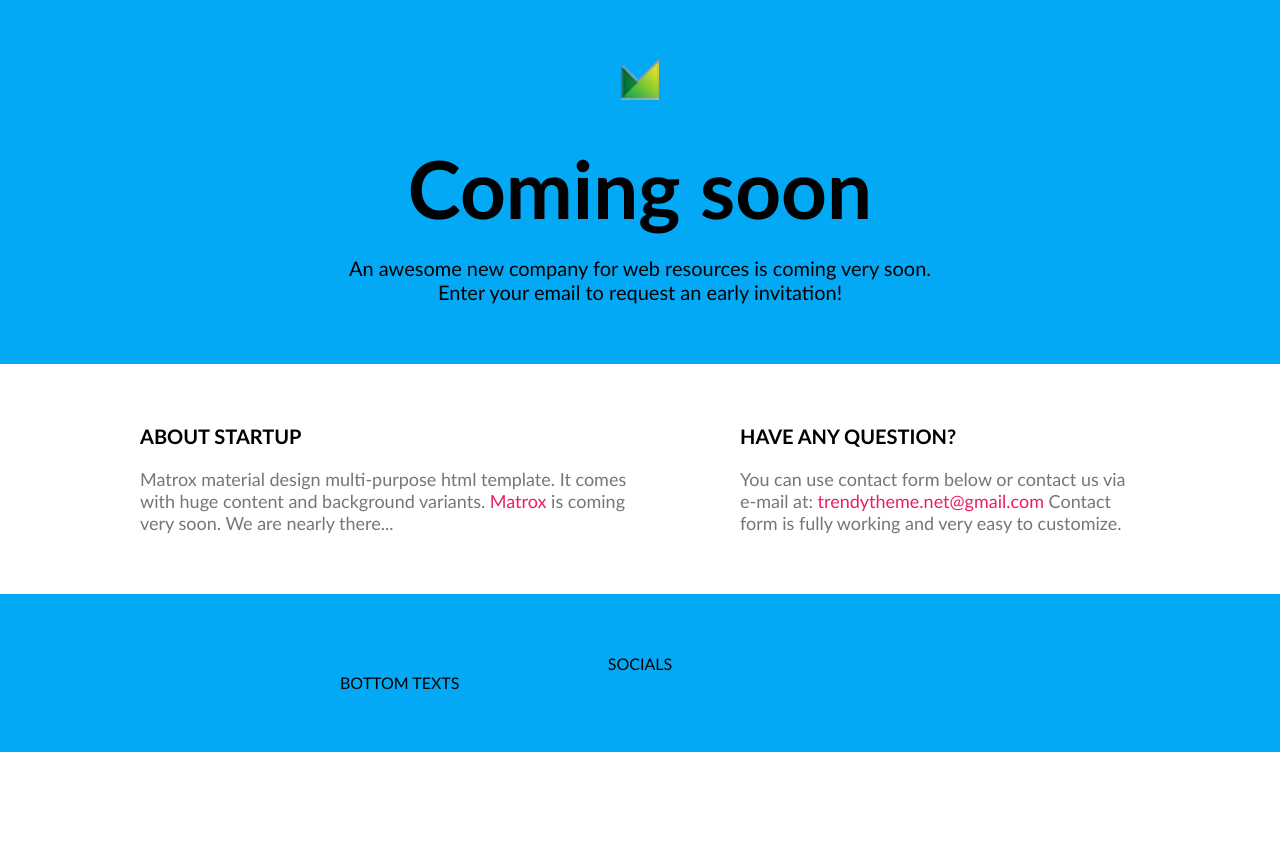
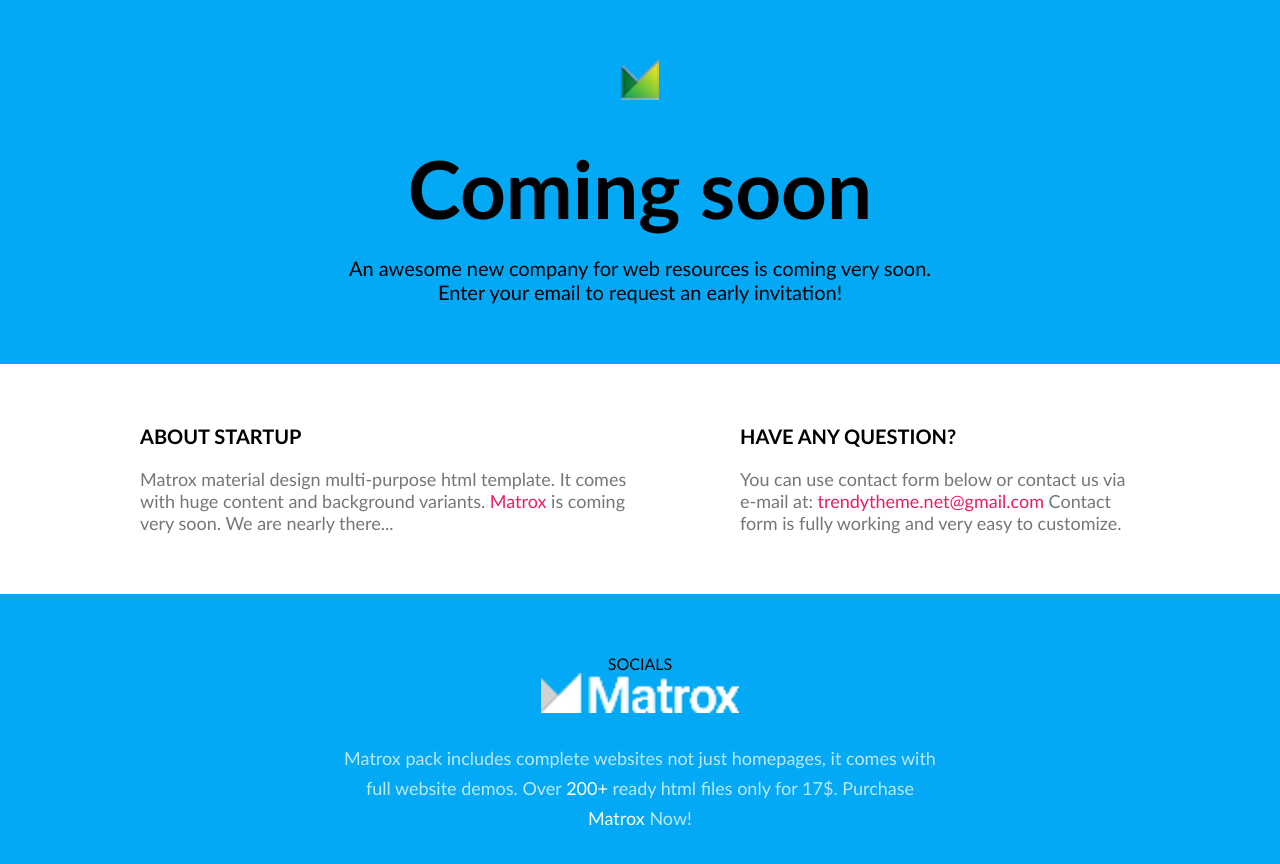
Before and after one commit to SilvijaZ/48-grupe-coming-soon, a website: page index.html in a window 1280 px wide. Before the commit the page ends 800 px from the top, so only its background shows below. Drawn offline with Linux system fonts and the light colour scheme.

Commit message:
Footer bottom content

```diff
--- a/css/main.css
+++ b/css/main.css
@@ -99,9 +99,33 @@
 }
 
 
+/*FOOTER*/
 
+.footer-bottom{
+    text-align: center;
+}
 
-/*FOOTER*/
+footer .logo{
+    height: 40px;
+    margin-bottom: 30px;
+}
+
+footer p{
+    font-size: 18px;
+    line-height: 30px;
+    /*color: #ffffffbb; bb - alpha hex*/
+    color: #fffb;
+}
+
+footer p > a{
+    color: #fff;
+    text-decoration: none;
+}
+
+footer p > a:hover{
+    text-decoration: underline;
+}
+
 
 /*RESPONSIVE*/
 
--- a/index.html
+++ b/index.html
@@ -46,8 +46,9 @@
             SOCIALS
         </div>
 
-        <div class="row-short">
-            BOTTOM TEXTS
+        <div class="row-short footer-bottom">
+            <img class="logo" src="./img/logo-white.png" alt="White logo">
+            <p>Matrox pack includes complete websites not just homepages, it comes with full website demos. Over <a href="#">200+</a> ready html files only for 17$. Purchase <a href="#">Matrox</a> Now!</p>
         </div>
     </footer>
 </body>
```
